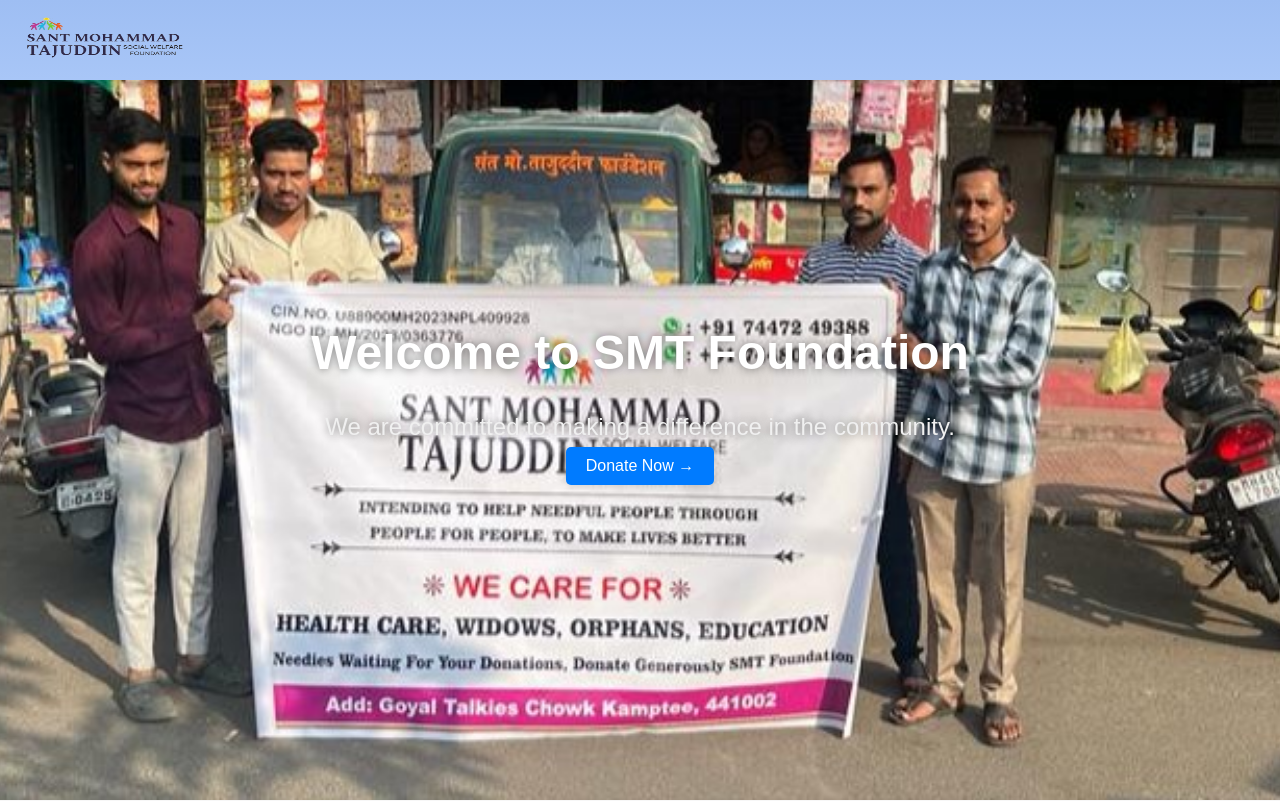
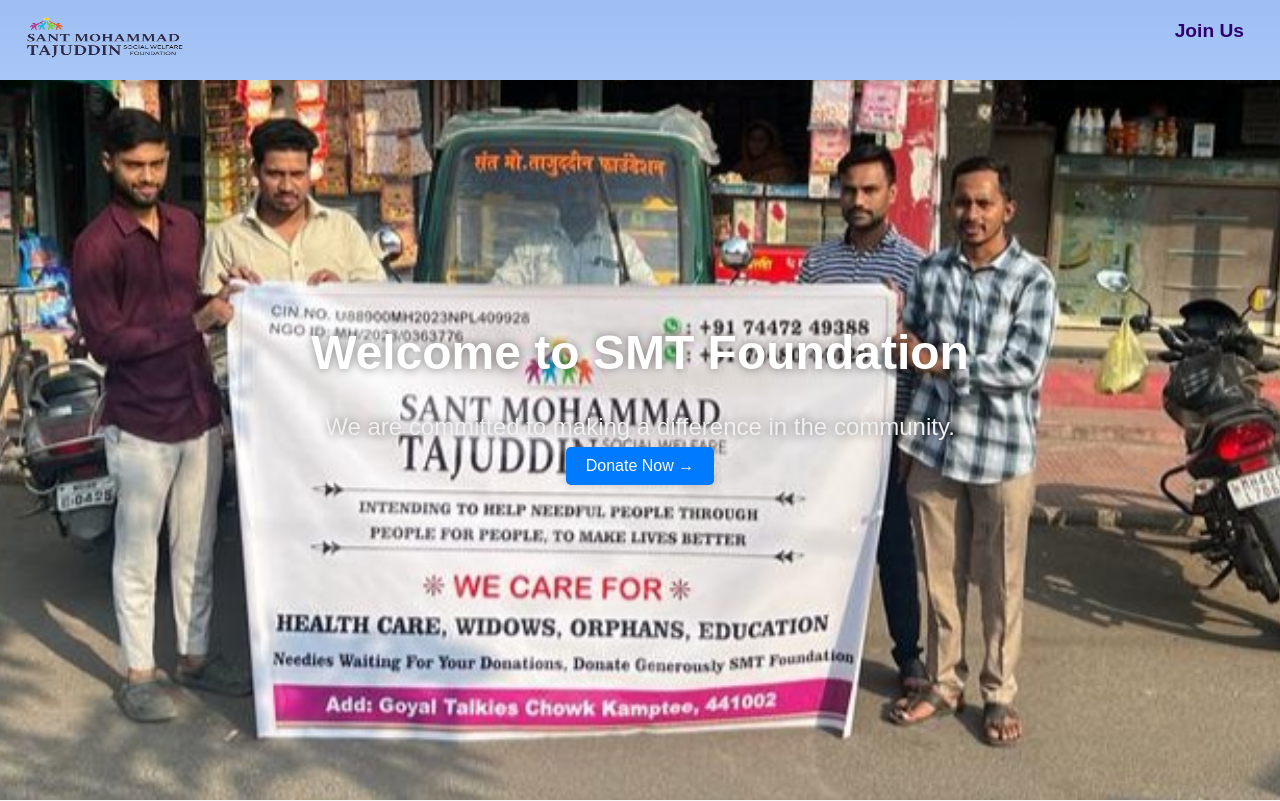
Before and after one commit to icshubham/SMTFoundation, a PHP site: page / in a window 1280 px wide. Shown: the top 801 px of the page. Run offline with PHP 8.4, Linux system fonts and the light colour scheme.

Commit message:
Release 2

```diff
--- a/index.html
+++ b/index.html
@@ -12,8 +12,8 @@
     <nav>
         <ul>
             <li><a href="#" class="logo"><img src="images/Logo.png" width="200" height="42"></a></li>
- <!--           <li><a href="#">Home</a></li>
-            <li><a href="#">About</a></li>
+            <li><a href="https://forms.gle/R4t3HXgxCPpy16m48">Join Us</a></li>
+<!--            <li><a href="#">About</a></li>
             <li><a href="#">Programs</a></li>
             <li><a href="#">Get Involved</a></li> -->
         </ul>
@@ -45,7 +45,7 @@
         <section class="flyers">
           <div class="flyer-container">
             <div class="slick-slider">
-              <img src="images/Blanket.jpg" alt="Flyer 1">
+              <img src="images/Blanket.jpg" width="80" height="72"alt="Flyer 1">
               <img src="images/flyer2.jpg" alt="Flyer 2">
               <img src="images/flyer3.jpg" alt="Flyer 3">
             </div>
--- a/styles.css
+++ b/styles.css
@@ -78,7 +78,7 @@
 
 header {
     background-color: #333;
-    color: #fff;
+    color: #ffffff;
     padding: 1em;
     text-align: center;
     position: fixed;
@@ -102,7 +102,7 @@
 }
 
 header nav a {
-    color: #fff;
+    color: #31006e;
     text-decoration: none;
     transition: color 0.2s ease;
 }
```
